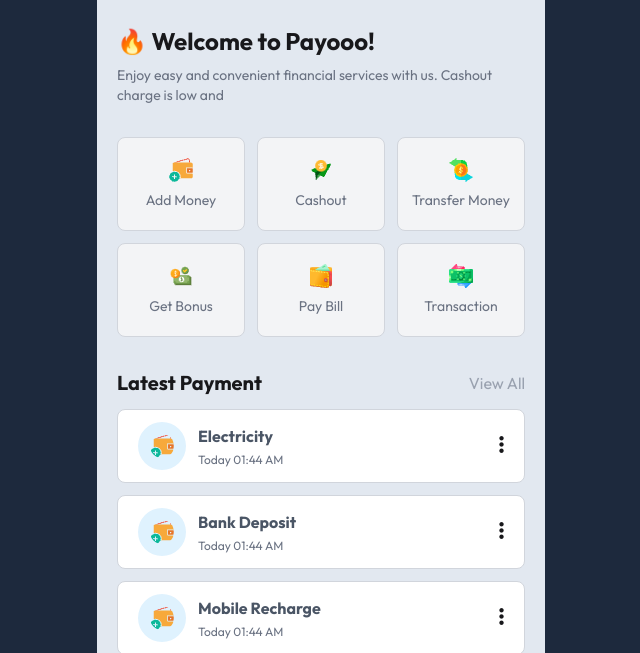
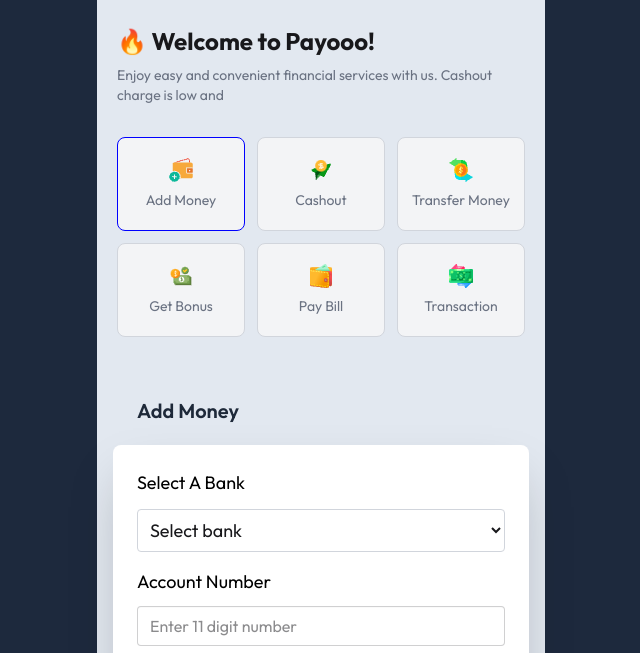
Before and after one commit to hasnaAbdullah/PAYOO-APP, a plain HTML site: page src/home.html in a window 1280 px wide. Both pictures are taken after a click on the element "Add Money". Shown: the part 100-753 px from the top of the page, without its empty margins (319-959 px from the left). Drawn offline with nearby package versions, Linux system fonts and the light colour scheme.

Commit message:
add money toggling is done

```diff
--- /dev/null
+++ b/script/toggle.js
@@ -0,0 +1,9 @@
+const addMoneySection = document.getElementById("addMoney-container");
+const latestPaymentSection = document.getElementById("latest-payment");
+const addMoneyFeature = document.getElementById("add-money-feature");
+
+addMoneyFeature.addEventListener("click", function (event) {
+  latestPaymentSection.style.display = "none";
+  addMoneySection.style.display = "block";
+  addMoneyFeature.style.border = "1.5px solid blue";
+});
--- a/src/home.html
+++ b/src/home.html
@@ -72,6 +72,7 @@
         <!-- features section -->
         <div class="grid grid-cols-3 gap-3 text-center">
           <div
+            id="add-money-feature"
             class="bg-gray-100 flex flex-col justify-center items-center p-5 rounded-lg border border-gray-300 space-y-2 cursor-pointer"
           >
             <img src="../assets/wallet.png" alt="" />
@@ -118,7 +119,7 @@
         </div>
 
         <!-- latest payment section -->
-        <div>
+        <div id="latest-payment">
           <!-- title -->
           <div class="flex justify-between items-center mb-3">
             <h3 class="text-xl font-bold">Latest Payment</h3>
@@ -214,7 +215,7 @@
         </div>
 
         <!-- add money section -->
-        <div id="addMoney-container" class="py-7 px-5 space-y-8">
+        <div id="addMoney-container" class="py-7 px-5 space-y-8 hidden">
           <h2 class="text-xl font-semibold text-gray-800 mb-1">Add Money</h2>
 
           <div class="hero block">
@@ -288,5 +289,6 @@
     </section>
 
     <script src="../script/addMoney.js"></script>
+    <script src="../script/toggle.js"></script>
   </body>
 </html>
```
